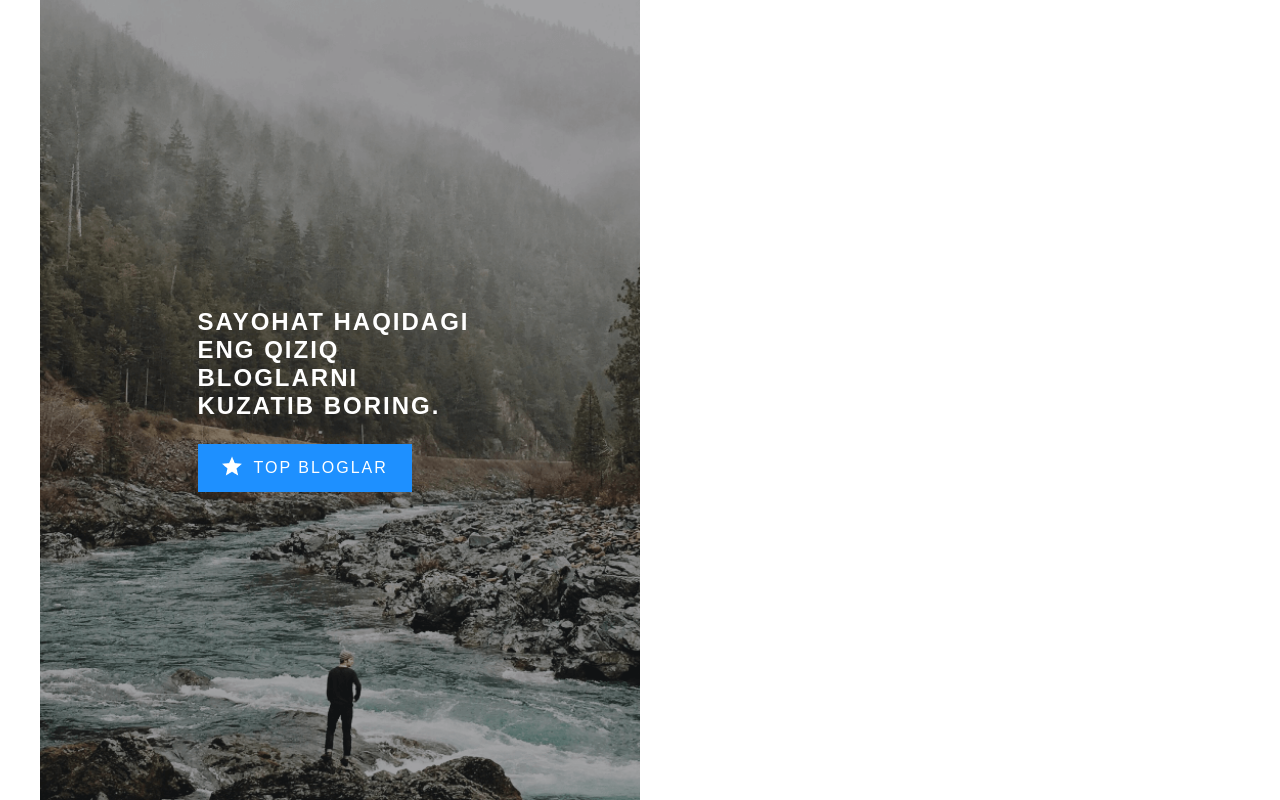
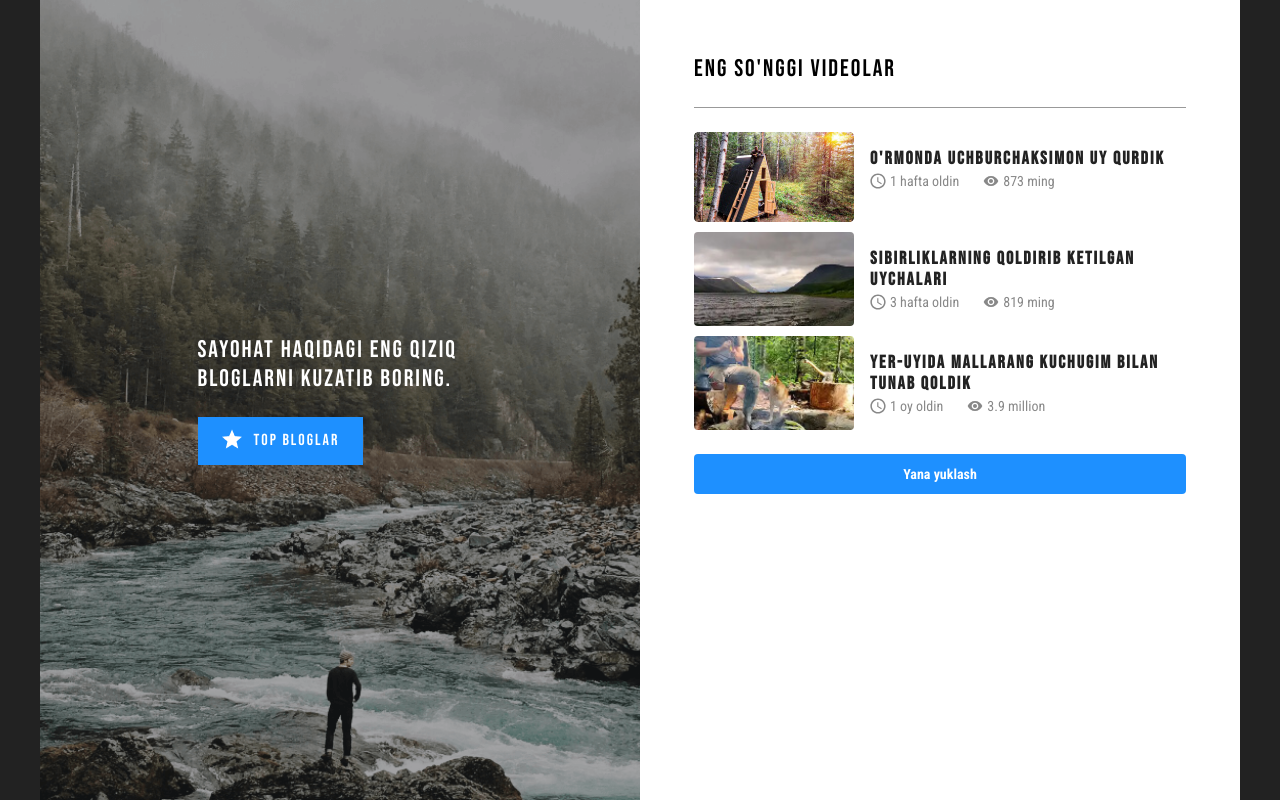
Before and after one commit to Nematjon100/articles-pseudelement, a plain HTML site: page index.html in a window 1280 px wide. Drawn offline with Linux system fonts and the light colour scheme; files that its build step writes are made by us from their sources.

Commit message:
Add latest videos part

```diff
--- a/css/style.css
+++ b/css/style.css
@@ -18,10 +18,10 @@ body {
   height: 100%;
   padding: 0;
   margin: 0;
-  font-family: Arial, Helvetica, sans-serif;
+  font-family: "roboto condensed", "arial", sans-serif;
   font-size: 16px;
   line-height: 1.5;
-  background-color: #fff;
+  background-color: #222;
   color: #000;
 }
 
@@ -30,6 +30,10 @@ img {
   height: auto;
 }
 
+*:focus {
+  outline: 2px dashed #1E90FF;
+  outline-offset: 2px;
+}
 
 /* CONTAINER */
 .container {
@@ -67,6 +71,7 @@ img {
   justify-content: center;
   width: 100%;
   max-width: 600px;
+  padding: 24px;
   background-image: url('../img/left-bg.png');
   background-repeat: no-repeat;
   background-size: cover;
@@ -81,6 +86,8 @@ img {
   margin-top: 0;
   margin-bottom: 24px;
   font-size: 24px;
+  font-family: "Bebas Neue", "roboto condenced", sans-serif;
+  font-weight: 400;
   line-height: normal;
   letter-spacing: 2px;
   color: #fff;
@@ -89,10 +96,19 @@ img {
 
 .hero-link {
   display: inline-block;
+  font-family: "Bebas Neue", "roboto condenced", sans-serif;
   background-color: #1E90FF;
   text-decoration: none;
   text-transform: uppercase;
   letter-spacing: 2px;
+}
+
+.hero-link:hover {
+  background-color: rgba(30, 144, 255, 0.8);
+}
+
+.hero-link:active {
+  background-color: rgba(30, 144, 255, 0.6);
 }
 
 .hero-link-inner {
@@ -116,6 +132,150 @@ img {
 }
 
 
+/* Latest videos */
+.latest-videos {
+  width: 100%;
+  padding: 54px;
+  max-width: 600px;
+  background-color: #fff;
+}
+
+.latest-videos-heading {
+  margin-top: 0;
+  margin-bottom: 24px;
+  font-family: "Bebas Neue", "roboto condenced", sans-serif;
+  font-size: 24px;
+  line-height: normal;
+  text-transform: uppercase;
+  font-weight: 400;
+  letter-spacing: 2px;
+}
+
+.latest-videos-divider {
+  height: 1px;
+  border: 0;
+  background-color: #999;
+  margin-top: 24px;
+  margin-bottom: 24px;
+}
+
+.latest-videos-list {
+  padding: 0;
+  margin: 0;
+  margin-bottom: 24px;
+  list-style: none;
+}
+
+.latest-videos-item:not(:last-child) {
+  margin-bottom: 10px;
+}
+
+.item-latest-videos {
+  display: flex;
+}
+
+.item-latest-videos-img {
+  width: 160px;
+  height: auto;
+  object-fit: cover;
+  border-radius: 4px;
+}
+
+.item-latest-videos-info {
+  padding: 16px;
+}
+
+.item-latest-videos-heading {
+  margin-top: 0;
+  margin-bottom: 4px;
+  font-family: "Bebas Neue", "roboto condenced", sans-serif;
+  font-size: 18px;
+  line-height: normal;
+  letter-spacing: 2px;
+}
+
+.item-latest-videos-link {
+  display: inline-block;
+  text-decoration: none;
+  color: #222;
+}
+
+.item-latest-videos-link:hover {
+  color: #1E90FF;
+}
+
+.item-latest-videos-link:active {
+  opacity: 0.6;
+}
+
+.item-latest-videos-meta {
+  display: flex;
+  align-items: center;
+  color: #888;
+  font-size: 14px;
+  line-height: normal;
+}
+
+.item-latest-videos-published-at {
+  display: flex;
+  align-items: center;
+  margin-right: 24px;
+}
+
+.item-latest-videos-published-at::before {
+  width: 16px;
+  height: 16px;
+  margin-right: 4px;
+  background-image: url("../img/icon-clock.svg");
+  background-repeat: no-repeat;
+  background-position: center ;
+  background-size: contain;
+  content: "";
+}
+
+.item-latest-videos-views {
+  display: flex;
+  align-items: center;
+}
+
+.item-latest-videos-views::before {
+  width: 16px;
+  height: 16px;
+  margin-right: 4px;
+  background-image: url("../img/visibility_black_24dp\ 1.svg");
+  background-repeat: no-repeat;
+  background-position: center ;
+  background-size: contain;
+  content: "";
+}
+
+
+/* Load-more-button */
+.load-more-button {
+  display: block;
+  border: 0;
+  width: 100%;
+  border-radius: 4px;
+  padding: 12px;
+  background-color:#1E90FF;
+  color: #fff;
+  font-family: "roboto condensed";
+  font-weight: 700;
+  font-size: 14px;
+  line-height: normal;
+  cursor: pointer;
+}
+
+.load-more-button:hover {
+  background-color: rgba(30, 144, 255, 0.8);
+}
+
+.load-more-button:active {
+  background-color: rgba(30, 144, 255, 0.6);
+}
+
+
+
 /* RETINA-BG */
 @media
 only screen and (-webkit-min-device-pixel-ratio: 2),
--- a/index.html
+++ b/index.html
@@ -5,6 +5,11 @@
   <meta http-equiv="X-UA-Compatible" content="IE=edge">
   <meta name="viewport" content="width=device-width, initial-scale=1.0">
   <title>Sayohat haqida sayt</title>
+
+  <!-- GOOGLE FONTS -->
+  <link rel="preconnect" href="https://fonts.googleapis.com">
+  <link rel="preconnect" href="https://fonts.gstatic.com" crossorigin>
+  <link href="https://fonts.googleapis.com/css2?family=Bebas+Neue&family=Roboto+Condensed:wght@400;700&display=swap" rel="stylesheet">
 
   <!-- STYLESHEETS -->
   <link rel="stylesheet" href="normalize.css">
@@ -29,6 +34,62 @@
         </a>
       </div>
     </div>
+
+    <!-- Lates-videos -->
+    <section class="latest-videos">
+      <h2 class="latest-videos-heading">Eng so'nggi videolar</h2>
+      <hr class="latest-videos-divider">
+      <ul class="latest-videos-list">
+        <!-- ITEM -->
+        <li class="latest-videos-item">
+          <div class="item-latest-videos">
+            <img  class="item-latest-videos-img" src="img/article-poster.jpg" alt="" width="160" height="90" srcset="img/article-poster.jpg  1x, img/article-poster@2x.jpg 2x">
+            <div class="item-latest-videos-info">
+              <h3 class="item-latest-videos-heading">
+                <a class="item-latest-videos-link" href="#">O'rmonda uchburchaksimon uy qurdik</a>
+              </h3>
+              <div class="item-latest-videos-meta">
+                <time class="item-latest-videos-published-at">1 hafta oldin</time>
+                <div class="item-latest-videos-views">873 ming</div>
+              </div>
+            </div>
+          </div>
+        </li>
+
+        <li class="latest-videos-item">
+          <div class="item-latest-videos">
+            <img  class="item-latest-videos-img" src="img/article-poster-1.jpg" alt="" width="160" height="90" srcset="img/article-poster-1.jpg  1x, img/article-poster@2x-1.jpg 2x">
+            <div class="item-latest-videos-info">
+              <h3 class="item-latest-videos-heading">
+                <a class="item-latest-videos-link" href="#">Sibirliklarning qoldirib ketilgan uychalari</a>
+              </h3>
+              <div class="item-latest-videos-meta">
+                <time class="item-latest-videos-published-at">3 hafta oldin</time>
+                <div class="item-latest-videos-views">819 ming</div>
+              </div>
+            </div>
+          </div>
+        </li>
+
+        <li class="latest-videos-item">
+          <div class="item-latest-videos">
+            <img  class="item-latest-videos-img" src="img/article-poster-2.jpg" alt="" width="160" height="90" srcset="img/article-poster-2.jpg  1x, img/article-poster@2x-2.jpg 2x">
+            <div class="item-latest-videos-info">
+              <h3 class="item-latest-videos-heading">
+                <a class="item-latest-videos-link" href="#">Yer-uyida mallarang kuchugim bilan tunab qoldik</a>
+              </h3>
+              <div class="item-latest-videos-meta">
+                <time class="item-latest-videos-published-at">1 oy oldin</time>
+                <div class="item-latest-videos-views">3.9 million</div>
+              </div>
+            </div>
+          </div>
+        </li>
+      </ul>
+
+      <button class="load-more-button" type="button">Yana yuklash</button>
+    </section>
+
   </div>
 </main>
 
```
Also changed, not shown: img/icon-clock.svg (added), img/visibility_black_24dp 1.svg (added).
